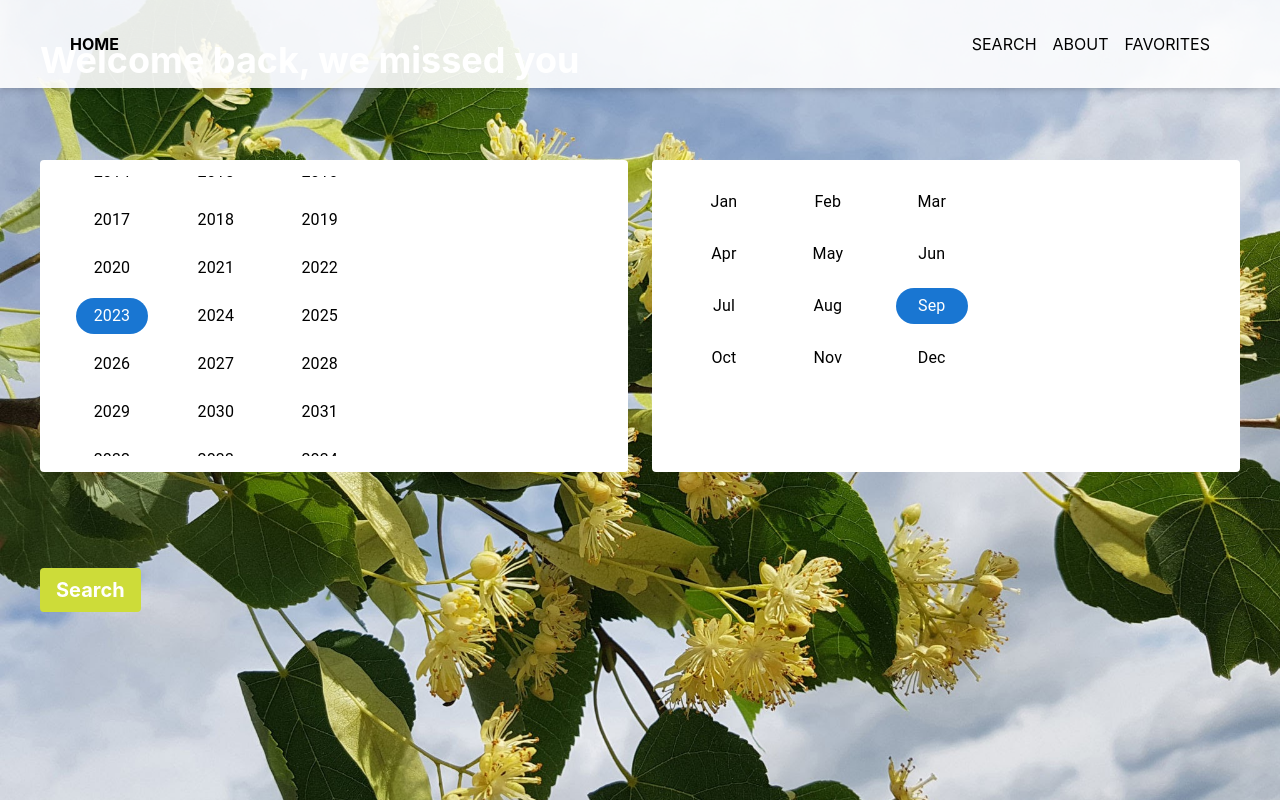
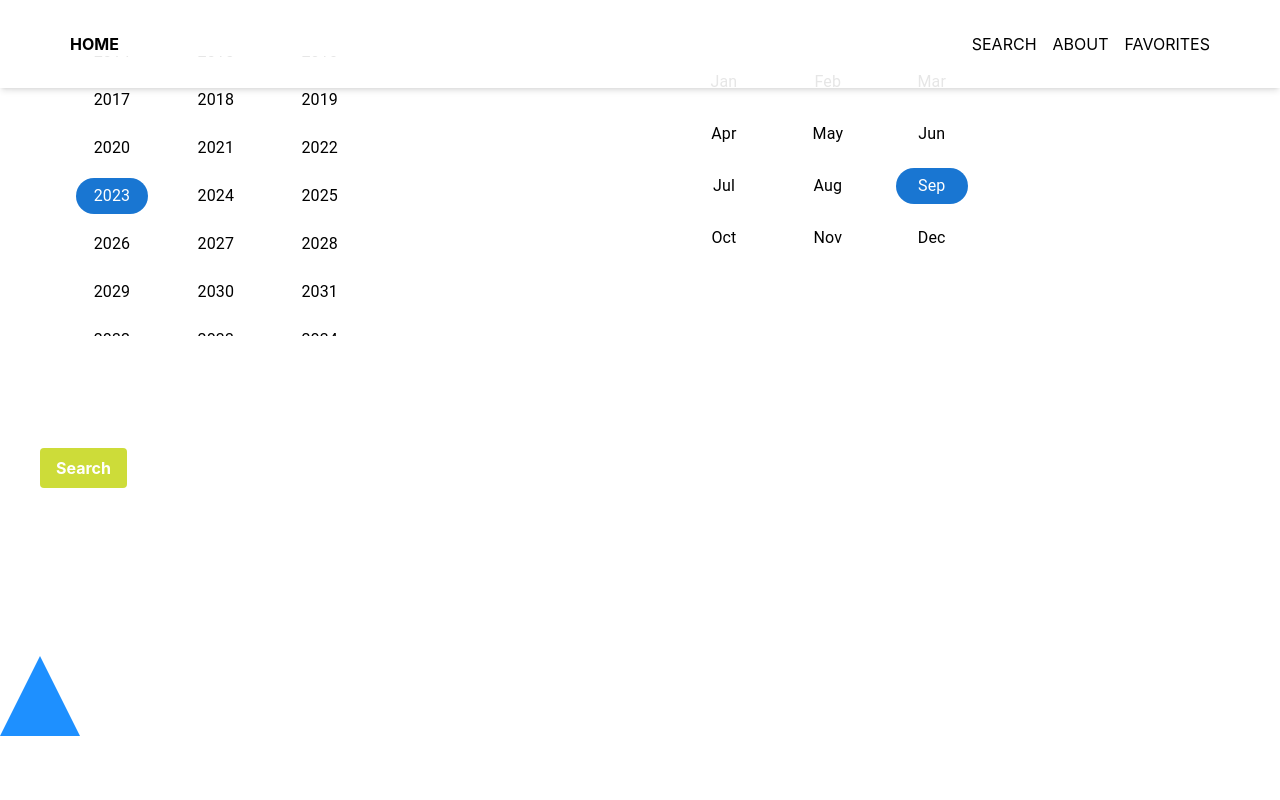
Before and after one commit to LariMos/LINDEN-React, a React (Create React App) app: page /search in a window 1280 px wide. Built offline with nearby package versions, Linux system fonts and the light colour scheme.

Commit message:
Added video, corrected mouse courser position on landing, wrapped App in MouseAnimation

```diff
--- a/src/App.js
+++ b/src/App.js
@@ -8,6 +8,7 @@ import SearchPage from "./pages/SearchPage";
 import ArticlesPage from "./pages/ArticlesPage";
 import AboutPage from "./pages/AboutPage";
 import LandingPage from "./pages/LandingPage";
+import MouseAnimation from "./components/MouseAnimation";
 /*----- Animation -----*/
 
 
@@ -22,6 +23,7 @@ function App() {
         <Route path="/articles" element={<ArticlesPage />} />
         <Route path="/about" element={<AboutPage />} />
       </Routes>
+      <MouseAnimation />
     </div>
   );
 }
--- a/src/components/MouseAnimation.js
+++ b/src/components/MouseAnimation.js
@@ -1,117 +1,81 @@
-// import React, { useEffect, useRef } from "react";
-// import { gsap } from "gsap";
-
-// function MouseAnimation() {
-//   const triangleRef = useRef(null);
-
-//   useEffect(() => {
-//     gsap.set(triangleRef.current, { xPercent: -50, yPercent: -180 });
-
-//     const pos = { x: window.innerWidth / 2, y: window.innerHeight / 2 };
-//     const mouse = { x: pos.x, y: pos.y };
-//     const speed = 0.2;
-
-//     const xSet = gsap.quickSetter(triangleRef.current, "x", "px");
-//     const ySet = gsap.quickSetter(triangleRef.current, "y", "px");
-
-//     window.addEventListener("mousemove", (e) => {
-//       mouse.x = e.x;
-//       mouse.y = e.y + window.scrollY;  // Adjust y position considering scroll
-//     });
-
-//     gsap.ticker.add(() => {
-//       const dt = 1.0 - Math.pow(1.0 - speed, gsap.ticker.deltaRatio());
-//       pos.x += (mouse.x - pos.x) * dt;
-//       pos.y += (mouse.y - pos.y) * dt;
-//       xSet(pos.x);
-//       ySet(pos.y);
-//     });
-
-//     // Optional: Cleanup event listener on component unmount
-//     return () => {
-//       window.removeEventListener("mousemove");
-//     };
-//   }, []);
-
-//   return (
-//     <div
-//       ref={triangleRef}
-//       style={{
-//         width: 0,
-//         height: 0,
-//         borderLeft: '40px solid transparent',
-//         borderRight: '40px solid transparent',
-//         borderBottom: '80px solid dodgerblue'
-//       }}
-//       className="absolute z-20 pointer-events-none"
-//     ></div>
-//   );
-// }
-
-// export default MouseAnimation;
-
-import React, { useEffect, useRef, useState } from "react";
-import { gsap } from "gsap";
+import React, { useEffect, useRef } from 'react';
+import gsap from 'gsap';
 
 function MouseAnimation() {
-  const triangleRef = useRef(null);
-
-  const [direction, setDirection] = useState('up'); // 'up' or 'down'
-  const [lastY, setLastY] = useState(window.innerHeight / 2);
+  const triangleUpRef = useRef(null);
+  const rectangleRef = useRef(null);
 
   useEffect(() => {
-    gsap.set(triangleRef.current, { xPercent: -50, yPercent: -50 });
+    gsap.set(triangleUpRef.current, { xPercent: 0, yPercent: -180 });
+    gsap.set(rectangleRef.current, { xPercent: 20, yPercent: -80 });
 
-    const pos = { x: window.innerWidth / 2, y: window.innerHeight / 2 };
-    const mouse = { x: pos.x, y: pos.y };
-    const speed = 0.2;
+    const handleMouseMove = (e) => {
+      const offsetX = triangleUpRef.current?.offsetWidth / 2;
+      const rectOffsetX = rectangleRef.current?.offsetWidth / 2;
+      const rectOffsetY = rectangleRef.current?.offsetHeight / 2;
 
-    const xSet = gsap.quickSetter(triangleRef.current, "x", "px");
-    const ySet = gsap.quickSetter(triangleRef.current, "y", "px");
+      gsap.to(triangleUpRef.current, {
+        x: e.clientX - offsetX,
+        y: e.clientY + window.scrollY,
+        duration: 0.15,
+        overwrite: true
+      });
 
-    window.addEventListener("mousemove", (e) => {
-      const newY = e.y + window.scrollY;
+      gsap.to(rectangleRef.current, {
+        x: e.clientX - rectOffsetX,
+        y: e.clientY - rectOffsetY + window.scrollY,
+        duration: 0.3,
+        overwrite: true
+      });
+    };
 
-      if (newY > lastY) {
-        setDirection('down');
-      } else if (newY < lastY) {
-        setDirection('up');
+    const handleHoverEnter = (e) => {
+      if (e.target.classList.contains('hover-target')) {
+        if (triangleUpRef.current) triangleUpRef.current.style.display = 'none';
+        if (rectangleRef.current) rectangleRef.current.style.display = 'block';
       }
+    };
 
-      setLastY(newY);
+    const handleHoverLeave = (e) => {
+      if (e.target.classList.contains('hover-target')) {
+        if (rectangleRef.current) rectangleRef.current.style.display = 'none';
+        if (triangleUpRef.current) triangleUpRef.current.style.display = 'block';
+      }
+    };
 
-      mouse.x = e.x;
-      mouse.y = newY;
-    });
+    document.addEventListener('mousemove', handleMouseMove);
+    document.addEventListener('mouseover', handleHoverEnter);
+    document.addEventListener('mouseout', handleHoverLeave);
 
-    gsap.ticker.add(() => {
-      const dt = 1.0 - Math.pow(1.0 - speed, gsap.ticker.deltaRatio());
-      pos.x += (mouse.x - pos.x) * dt;
-      pos.y += (mouse.y - pos.y) * dt;
-      xSet(pos.x);
-      ySet(pos.y);
-    });
-
-    // Optional: Cleanup event listener on component unmount
     return () => {
-      window.removeEventListener("mousemove");
+      document.removeEventListener('mousemove', handleMouseMove);
+      document.removeEventListener('mouseover', handleHoverEnter);
+      document.removeEventListener('mouseout', handleHoverLeave);
     };
-  }, [lastY]);
+  }, []);
 
   return (
-    <div
-      ref={triangleRef}
-      style={{
-        width: 0,
-        height: 0,
-        borderLeft: direction === 'up' ? '40px solid transparent' : 'none',
-        borderRight: direction === 'up' ? '40px solid transparent' : 'none',
-        borderTop: direction === 'down' ? '40px solid transparent' : 'none',
-        borderBottom: direction === 'up' ? '80px solid dodgerblue' : 'none',
-        borderLeft: direction === 'down' ? '80px solid dodgerblue' : 'none',
-      }}
-      className="absolute z-20 pointer-events-none"
-    ></div>
+    <>
+      <div
+        ref={triangleUpRef}
+        style={{
+          width: 0,
+          height: 0,
+          borderLeft: '40px solid transparent',
+          borderRight: '40px solid transparent',
+          borderBottom: '80px solid dodgerblue'
+        }}
+        className="absolute z-20 pointer-events-none"
+      ></div>
+      <div
+        ref={rectangleRef}
+        style={{ display: 'none' }}
+        className="absolute z-20 pointer-events-none flex flex-col items-center justify-center"
+      >
+        <i className="fa-solid fa-hand-pointer fa-6x text-rose-500 p-0 m-0"></i>
+        <h2 className='text-rose-900 font-semibold text-center'>CLICK HERE</h2>
+      </div>
+    </>
   );
 }
 
--- a/src/index.css
+++ b/src/index.css
@@ -1,5 +1,14 @@
+*, *:before, *:after {
+  box-sizing: border-box;
+}
+
+html, body, #root {
+  height: 100%;
+}
+
+
 body {
-  /* cursor: none; */
+  cursor: none;
   margin: 0;
   padding: 0;
   font-family: -apple-system, BlinkMacSystemFont, 'Segoe UI', 'Roboto', 'Oxygen',
@@ -9,6 +18,14 @@ body {
   -moz-osx-font-smoothing: grayscale;
 }
 
+
+
+
+a, button {
+  cursor: none !important;
+}
+
+
 code {
   font-family: source-code-pro, Menlo, Monaco, Consolas, 'Courier New',
     monospace;
--- a/src/pages/LandingPage.js
+++ b/src/pages/LandingPage.js
@@ -8,7 +8,7 @@ function LandingPage() {
       <MouseAnimation />
 
       <div className='flex flex-col justify-center items-center leading-none mt-36 mx-3 lg:text-[200px] md:text-[140px] sm:text-[50px] font-archivio'>
-        <div className='hover-target'>
+        <div>
             WELCOME
         </div>
         <div>
--- a/src/pages/SearchPage.js
+++ b/src/pages/SearchPage.js
@@ -1,10 +1,11 @@
 import React, { useState } from 'react';
 import { useNavigate } from 'react-router-dom';
 import axios from 'axios';  // Assuming you have axios installed
-import lindenImage from '../images/linden.jpeg';
+// import lindenImage from '../images/linden.jpeg';
 import { AdapterDayjs } from '@mui/x-date-pickers/AdapterDayjs';
 import { LocalizationProvider } from '@mui/x-date-pickers/LocalizationProvider';
 import { YearCalendar, MonthCalendar } from '@mui/x-date-pickers';
+import MouseAnimation from '../components/MouseAnimation';
 
 const API = 'https://linden-backend-git-verceldeploy-larimos.vercel.app';
 
@@ -40,13 +41,12 @@ function HomePage() {
   };
 
   return (
-        <div
-          className="bg-cover bg-center h-screen text-xl"
-          style={{ backgroundImage: `url(${lindenImage})` }}
-        >
-          <div className="text-white font-bold text-4xl p-10">
-            Welcome back, we missed you
-          </div>
+    <div className="relative h-screen">
+      <MouseAnimation />
+        {/* // <div
+        //   className="bg-cover bg-center h-screen text-xl"
+        //   style={{ backgroundImage: `url(${lindenImage})` }}
+        // > */}
 
           <LocalizationProvider dateAdapter={AdapterDayjs}>
             <div className="flex space-x-6 p-10">
@@ -67,7 +67,7 @@ function HomePage() {
             <div className="p-10">
               {yearPrompt && <p className="text-red-500">Please select a year.</p>}
               <button
-                className="bg-tahiti-500 hover:bg-tahiti-700 text-white font-bold py-2 px-4 mt-4 rounded"
+                className="hover-target bg-tahiti-500 hover:bg-tahiti-700 text-white font-bold py-2 px-4 mt-4 rounded"
                 onClick={handleSearch}
               >
                 Search
```
Also changed, not shown: 1 other file (tests, documents, lock files or other folders).
